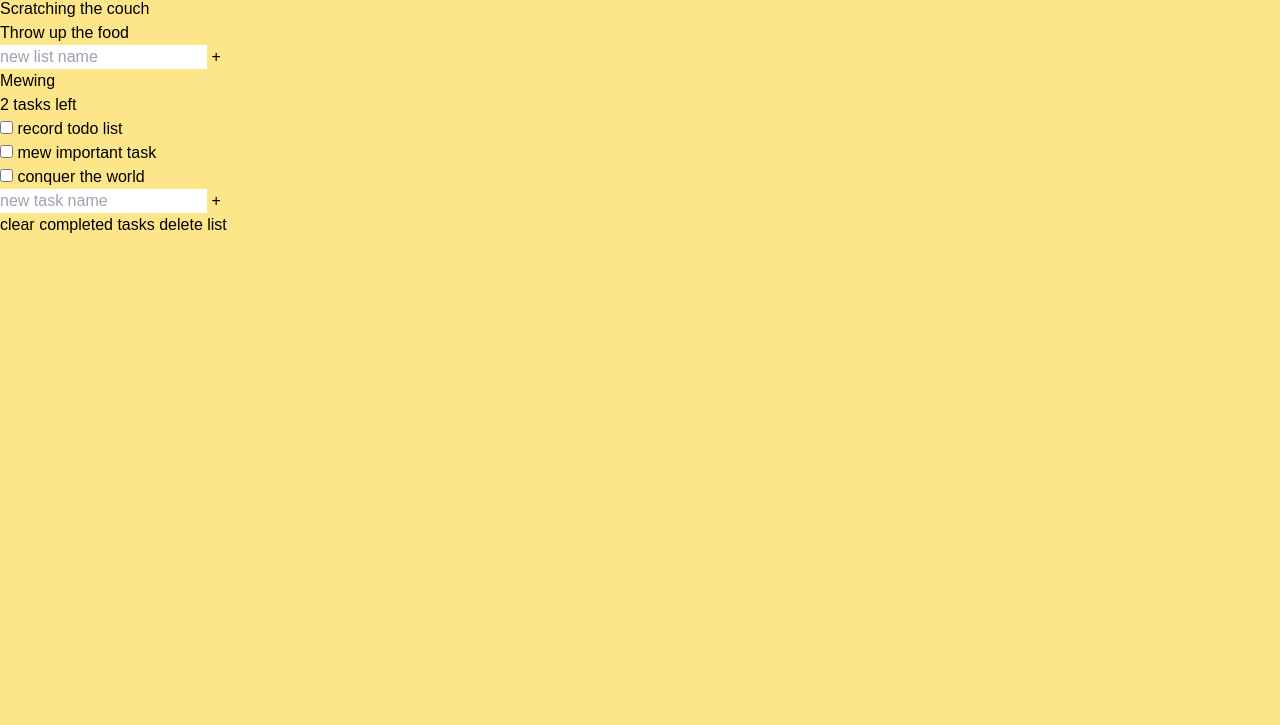
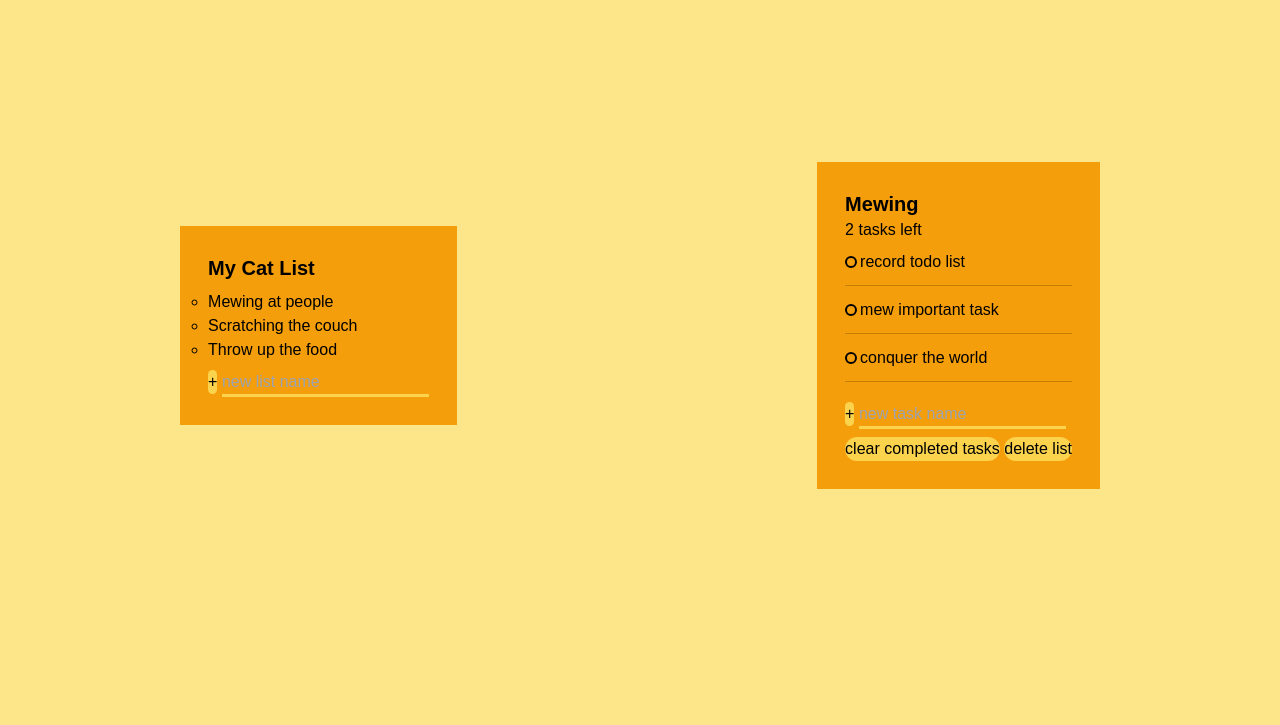
Before and after one commit to YoosTh2/TO-DO, a website built with webpack: page src/template.html in a window 1280 px wide. Shown: the part 75-800 px from the top of the page. Built offline with nearby package versions, Linux system fonts and the light colour scheme.

Commit message:
I added lots of css because couldn't bother to find shit on tailwind and it's like transition and all so yeah. $)

```diff
--- a/src/style.css
+++ b/src/style.css
@@ -1,6 +1,4 @@
-h1,h2,h3,h4,h5,figure,p,ol,ul {
-    margin: 0;
-}
+
 
 ol,ul {
     list-style:circle;
@@ -15,17 +13,61 @@ h1,h2,h3,h4,h5 {
 body{
     font-family: "Poppins", sans-serif;
     box-sizing: border-box;
-    margin: 0;
-    /* padding: 90px; */
 }
 
-.plus_circle {
-    width: 30px;
-    height: 30px;
-    background-color: rgb(253 230 138);
-    color: #000;
-    font-size: 24px;
-    text-align: center;
-    line-height: 30px;
+.border-css{
+    border-bottom: solid rgb(252 211 77);
+    font-size: inherit;
+    outline: none;
+}
+
+.new{
+    transition: border-bottom 150ms ease-in;
+}
+
+.new:focus{
+    border-bottom-width: 10px;
+}
+
+.new:focus::placeholder{
+    opacity: 0.3;
+}
+
+[type = "checkbox"]{
+    opacity: 0;
+    position: absolute;
+}
+
+.custom_checkbox{
+    display: inline-block;
+    width: 0.75em;
+    height: 0.75em;
+    cursor: pointer;
+    border: 2px solid black;
     border-radius: 50%;
+    transform: scale(1);
+    transition: transform 300ms ease-in-out;
 }
+
+.task:hover .custom_checkbox{
+    transform: scale(1.2);
+}
+
+.task label {
+    display: flex;
+    align-items: center;
+    position: relative;
+    margin-bottom: 1.5em;
+    gap: 3px;
+}
+
+.task label::after{
+    content: "";
+    position: absolute;
+    height: 1px;
+    background: black;
+    right: 0;
+    left: 0;
+    bottom: -50%;
+    opacity: 0.2;
+}
--- a/src/template.html
+++ b/src/template.html
@@ -8,31 +8,33 @@
 
 </head>
 <body class="bg-amber-200">
-  <h1 class="title">TO-DO Listooooooo</h1>
-  <div class="all_tasks">
-    <h2 class="task_list_title">My Cat List</h2>
+  <h1 class="title absolute text-5xl text-amber-100">TO-DO Listooooooo</h1>
+  <div class="all_tasks flex h-screen justify-around items-center">
+    <div class="tasks_container flex flex-col gap-2 bg-amber-500 p-7">
+      <h2 class="task_list_title font-bold text-xl">My Cat List</h2>
       <ul class="task_list">
         <li class="active_list">Mewing at people</li>
         <li>Scratching the couch</li>
         <li>Throw up the food</li>
       </ul>
       <form action="">
+        <button class="btn list bg-amber-300 rounded-full"
+          aria-label="create new list"> + </button>
         <input
           type="text"
-        class="new list"
+          class="new list bg-transparent border-zinc-500 border-css"
           placeholder="new list name"
           aria-label="new list name"
         />
-      <button class="btn list"
-        aria-label="create new list"> + </button>
 
       </form>
-    <div class="todo_list">
+    </div>
+    <div class="todo_list flex flex-col gap-2 bg-amber-500 p-7">
       <div class="todo_header">
-        <h2 class="list_title">Mewing</h2>
+        <h2 class="list_title font-bold text-xl">Mewing</h2>
         <p class="task_count">2 tasks left</p>
       </div>
-      <div class="todo_body">
+      <div class="todo_body flex flex-col gap-2">
         <div class="tasks">
           <div class="task">
             <input
@@ -40,7 +42,7 @@
             id="task_1"
             />
             <label for="task_1">
-              <span class="custom_chechkbox">
+              <span class="custom_checkbox">
               </span>
               record todo list
             </label>
@@ -52,7 +54,7 @@
             id="task_2"
             />
             <label for="task_2">
-              <span class="custom_chechkbox">
+              <span class="custom_checkbox">
               </span>
               mew important task
             </label>
@@ -64,7 +66,7 @@
             id="task_3"
             />
             <label for="task_3">
-              <span class="custom_chechkbox">
+              <span class="custom_checkbox">
               </span>
                 conquer the world
             </label>
@@ -74,22 +76,22 @@
         <!-- Task creator so i need to put things i want it to create aka the form -->
         <div class="new_tasks_creator">
           <form action="">
+            <button class="btn task bg-amber-300 rounded-full"
+              aria-label="create new task"> + </button>
             <input
               type="text"
-              class="new list"
+              class="new list bg-transparent border-css"
               placeholder="new task name"
               aria-label="new task name"
             />
-            <button class="btn task"
-              aria-label="create new task"> + </button>
 
           </form>
         </div>
         <div class="delete_todo">
-          <button class="delete btn">
+          <button class="delete btn bg-amber-300 rounded-full">
             clear completed tasks
           </button>
-          <button class="delete btn">
+          <button class="delete btn bg-amber-300 rounded-full">
             delete list
           </button>
         </div>
```
Lines whose indentation alone changed are shown as unchanged.
